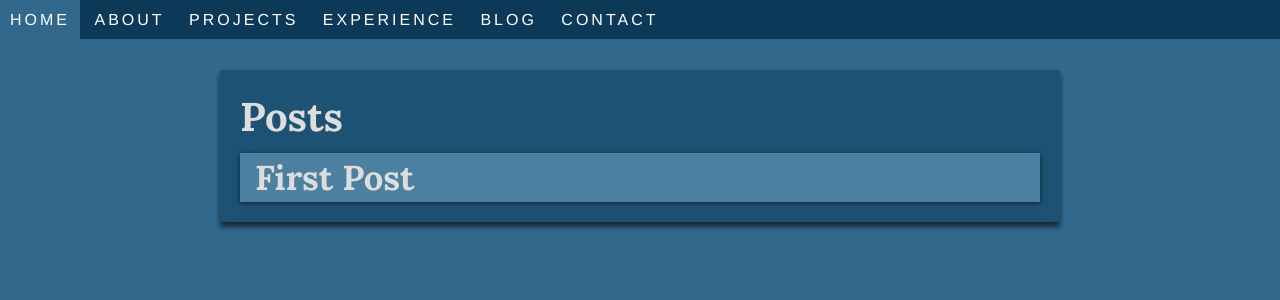
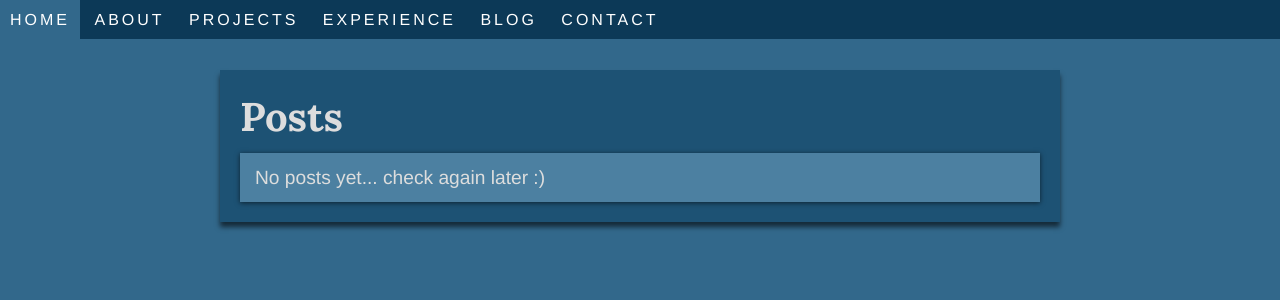
Before and after one commit to jroggeman/jroggeman.github.io, a Jekyll site: the page built from blog/index.md, in a window 1280 px wide. Shown: the top 300 px of the page. Built offline with Jekyll 4.4.1, drawn with Linux system fonts in a browser that asks for light colours.

Commit message:
Remove first post, use html in static pages

```diff
--- a/_data/about.yml
+++ b/_data/about.yml
@@ -1,7 +1,7 @@
 - title: Hobbies
-  content: Thought I do love programming, I _occasionally_ have to take breaks.
-      When I'm not programming, you'll likely find me baking sweet things, attempting
-      to play drums, or playing indie video games.
+  content: Thought I do love programming, I <em>occasionally</em> have to take breaks.
+      When I'm not programming, you'll likely find me baking desserts, attempting
+      to learn how to play drums, or playing indie video games.
 
 - title: CS Specialization
   content: Right now, my favorite area of CS is compiler design.  After implementing
--- a/blog/index.md
+++ b/blog/index.md
@@ -2,9 +2,15 @@
 layout: default
 ---
 
-# Posts
+<h1>Posts</h1>
+{% if site.posts == null %}
 <ul class="card-list">
-{% for post in site.posts %}
-<li><a href="{{ post.url }}" class="card"><h2>{{ post.title }}</h2></a></li>
-{% endfor %}
+    {% for post in site.posts %}
+    <li><a href="{{ post.url }}" class="card"><h2>{{ post.title }}</h2></a></li>
+    {% endfor %}
 </ul>
+{% else %}
+<div class="card">
+    No posts yet... check again later :)
+</div>
+{% endif %}
```
Also changed, not shown: _posts/2016-04-09-first-post.md (deleted, +0 -5 lines), about/index.html (renamed from about/index.md).
